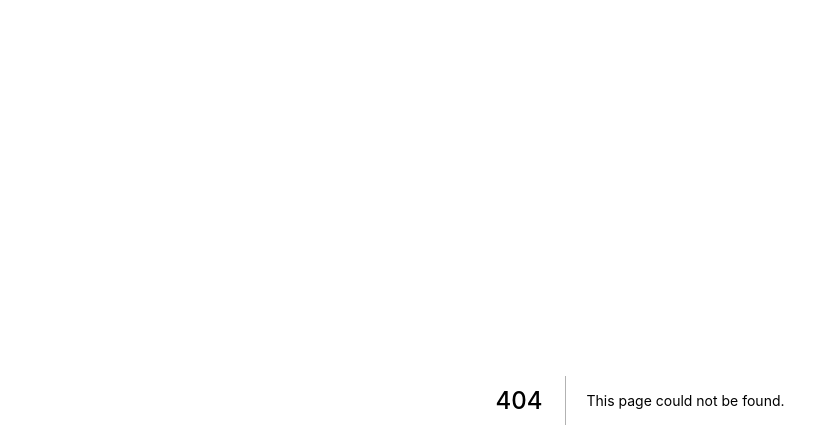
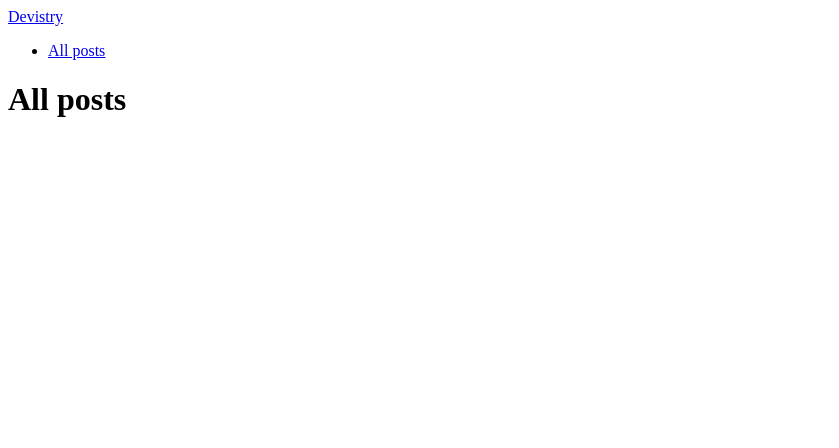
Before and after one commit to MajkoDev/next-strapi-blog, a Next.js app in the folder blog_next/: page /posts in a window 1280 px wide. Before the commit this address had no page. Shown: the top 448 px of the page, without its empty margins (0-839 px from the left). Built offline with nearby package versions, Linux system fonts and the light colour scheme.

Commit message:
navbar and routing

```diff
--- /dev/null
+++ b/blog_next/components/Navbar.js
@@ -0,0 +1,21 @@
+import Link from 'next/link'
+
+export default function NavBar(){
+    return(
+        <nav>
+            <Link href="/">
+            <a>Devistry</a>
+            </Link>
+
+
+            <ul>
+                <li>
+                    <Link href="/posts">
+                    <a>All posts</a>
+                    </Link>
+
+                </li>
+            </ul>
+        </nav>
+    )
+}
--- a/blog_next/pages/_app.js
+++ b/blog_next/pages/_app.js
@@ -1,6 +1,12 @@
+import NavBar from "../components/Navbar";
 
 function MyApp({ Component, pageProps }) {
-  return <Component {...pageProps} />
+  return (
+    <>
+      <NavBar />
+      <Component {...pageProps} />
+    </>
+  );
 }
 
-export default MyApp
+export default MyApp;
--- /dev/null
+++ b/blog_next/pages/posts.js
@@ -0,0 +1,7 @@
+export default function Posts() {
+    return(
+        <>
+            <h1>All posts</h1>
+        </>
+    )
+}
```
